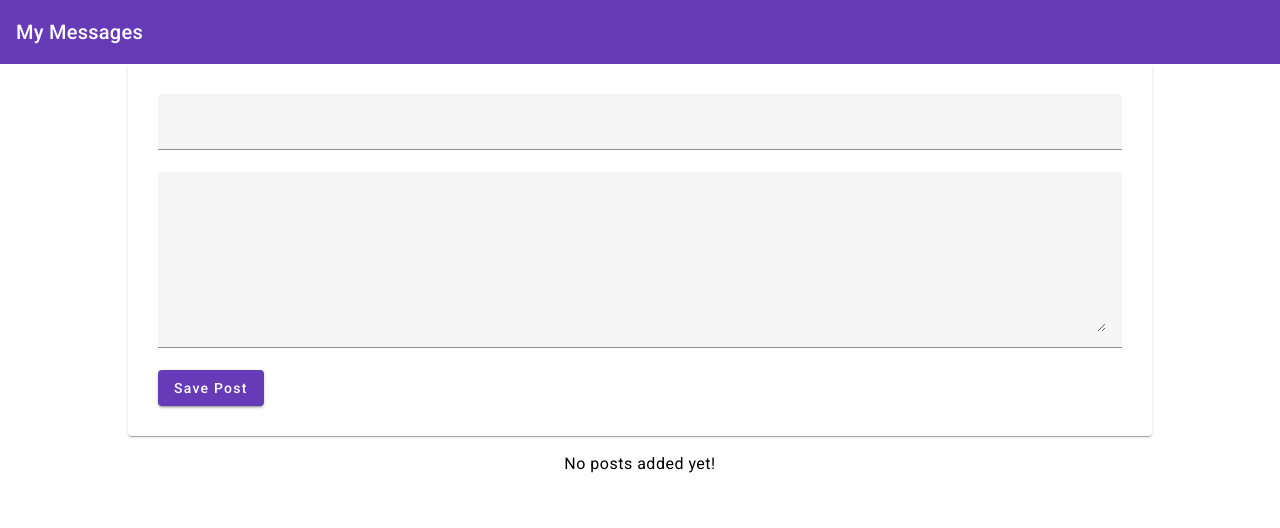
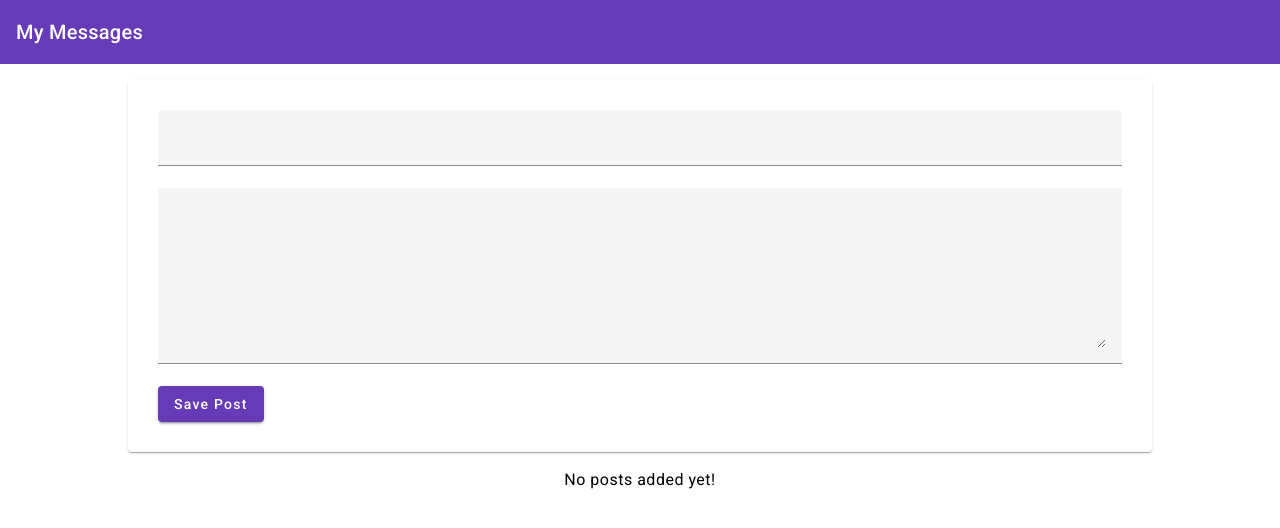
Before and after one commit to chibui/mean-tut, an Angular app in the folder mean-course/: page / in a window 1280 px wide. Shown: the top 528 px of the page. Built offline with nearby package versions, Linux system fonts and the light colour scheme.

Commit message:
27. Getting Posts from Post-Create to Post-List

```diff
--- a/mean-course/src/app/app.component.css
+++ b/mean-course/src/app/app.component.css
@@ -1,5 +1,4 @@
 main {
-  margin-top: 1rem;
   width: 80%;
-  margin: auto;
+  margin: 1rem auto;
 }
--- a/mean-course/src/app/posts/post-list/post-list.component.ts
+++ b/mean-course/src/app/posts/post-list/post-list.component.ts
@@ -1,5 +1,6 @@
 import { Component, Input } from '@angular/core';
 import { Post } from '../post.model';
+import { PostsService } from '../posts.service';
 
 @Component({
   selector: 'app-post-list',
@@ -13,4 +14,6 @@ export class PostListComponent {
   //   { title: "Third Post", content: "This is the third post's content"}
   // ]
   @Input() posts: Post[] = [];
+
+  constructor(public postsService: PostsService) {}
 }
--- /dev/null
+++ b/mean-course/src/app/posts/posts.service.ts
@@ -0,0 +1,15 @@
+import { Injectable } from "@angular/core";
+import { Post } from "./post.model";
+
+@Injectable({ providedIn: 'root' })
+export class PostsService {
+  private posts: Post[] = [];
+
+  getPosts() {
+    return [...this.posts];
+  }
+
+  addPost(post: Post) {
+    this.posts.push(post);
+  }
+}
```
